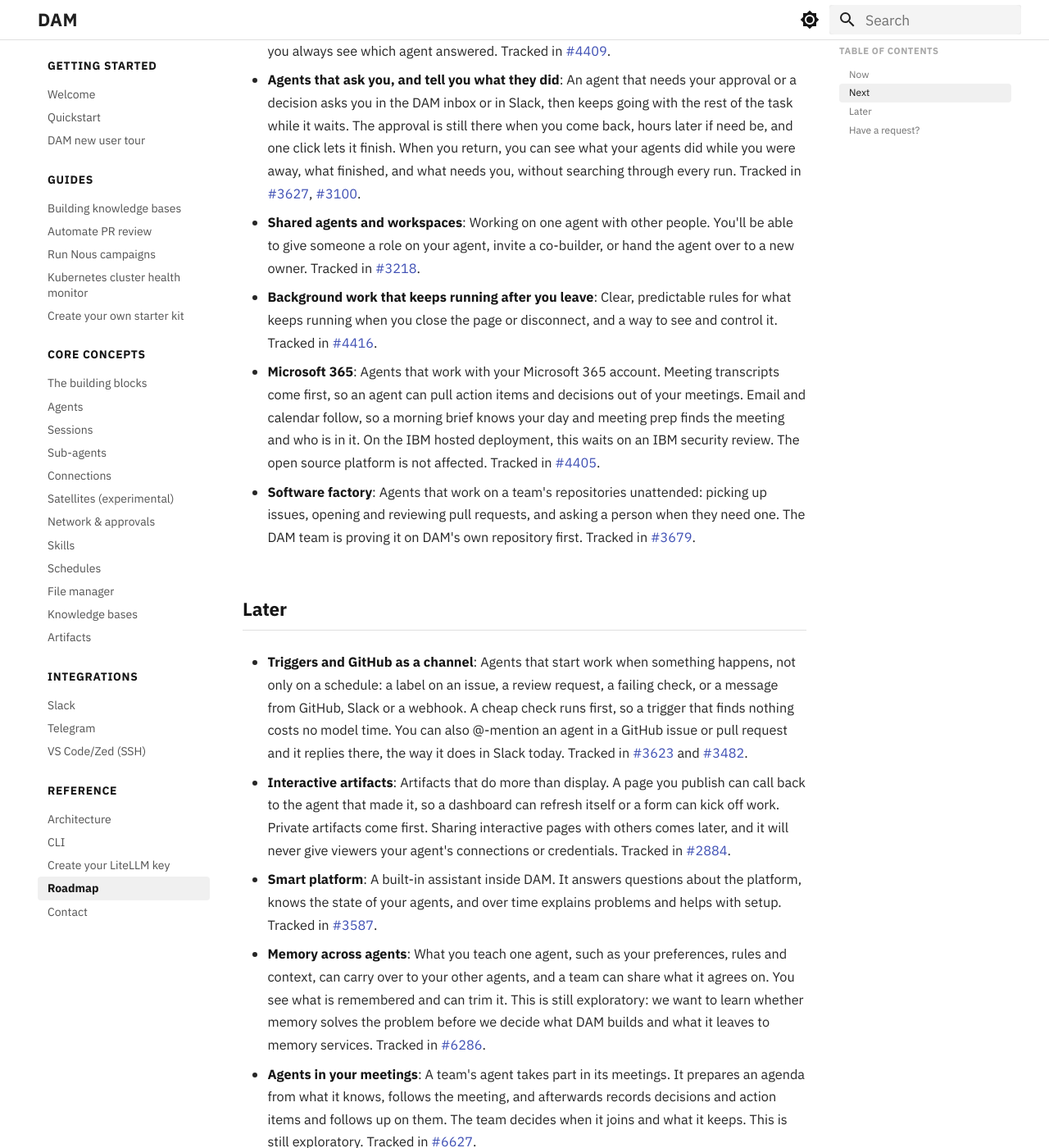
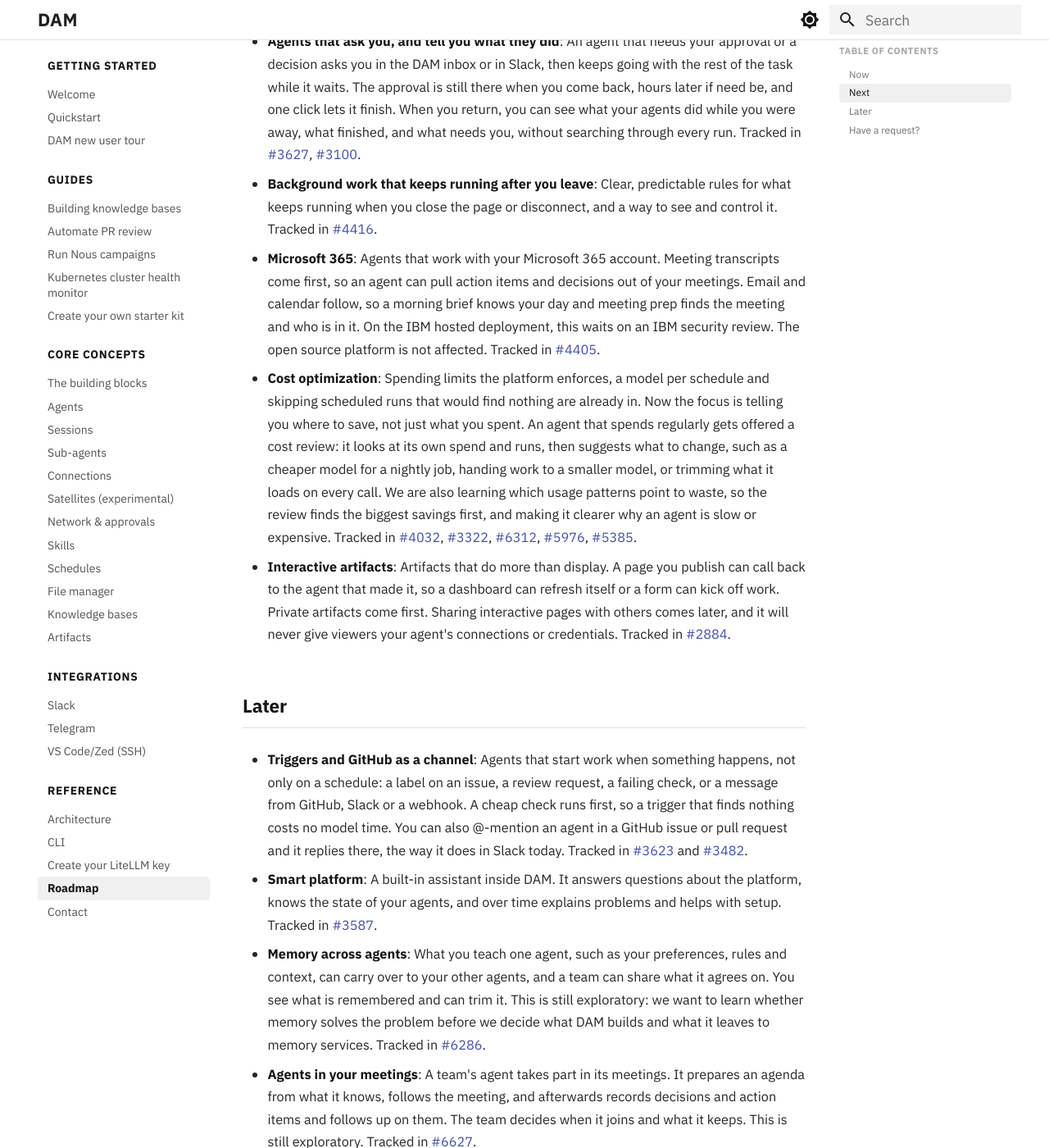
Before and after one commit to dam-agents/docs, an MkDocs documentation site: the page built from docs/reference/roadmap.md, in a window 1280 px wide and 1400 px high, scrolled down 2359 px. Shown: the whole window at 82% size. Built offline with MkDocs 1.6.1 and Material for MkDocs 9.7.7, drawn with Linux system fonts in a browser that asks for light colours; some of the changed text lies outside the part shown.

Commit message:
docs: roadmap matches the board's Now, Next and Later
Assisted-By: Claude

```diff
--- a/docs/reference/roadmap.md
+++ b/docs/reference/roadmap.md
@@ -36,19 +38,17 @@ DAM is a research project, and real users drive its direction. Much of what we b
 
 - **Agents that ask you, and tell you what they did**: An agent that needs your approval or a decision asks you in the DAM inbox or in Slack, then keeps going with the rest of the task while it waits. The approval is still there when you come back, hours later if need be, and one click lets it finish. When you return, you can see what your agents did while you were away, what finished, and what needs you, without searching through every run. Tracked in [#3627](https://github.com/dam-agents/dam/issues/3627){:target="_blank"}, [#3100](https://github.com/dam-agents/dam/issues/3100){:target="_blank"}.
 
-- **Shared agents and workspaces**: Working on one agent with other people. You'll be able to give someone a role on your agent, invite a co-builder, or hand the agent over to a new owner. Tracked in [#3218](https://github.com/dam-agents/dam/issues/3218){:target="_blank"}.
-
 - **Background work that keeps running after you leave**: Clear, predictable rules for what keeps running when you close the page or disconnect, and a way to see and control it. Tracked in [#4416](https://github.com/dam-agents/dam/issues/4416){:target="_blank"}.
 
 - **Microsoft 365**: Agents that work with your Microsoft 365 account. Meeting transcripts come first, so an agent can pull action items and decisions out of your meetings. Email and calendar follow, so a morning brief knows your day and meeting prep finds the meeting and who is in it. On the IBM hosted deployment, this waits on an IBM security review. The open source platform is not affected. Tracked in [#4405](https://github.com/dam-agents/dam/issues/4405){:target="_blank"}.
 
-- **Software factory**: Agents that work on a team's repositories unattended: picking up issues, opening and reviewing pull requests, and asking a person when they need one. The DAM team is proving it on DAM's own repository first. Tracked in [#3679](https://github.com/dam-agents/dam/issues/3679){:target="_blank"}.
+- **Cost optimization**: Spending limits the platform enforces, a model per schedule and skipping scheduled runs that would find nothing are already in. Now the focus is telling you where to save, not just what you spent. An agent that spends regularly gets offered a cost review: it looks at its own spend and runs, then suggests what to change, such as a cheaper model for a nightly job, handing work to a smaller model, or trimming what it loads on every call. We are also learning which usage patterns point to waste, so the review finds the biggest savings first, and making it clearer why an agent is slow or expensive. Tracked in [#4032](https://github.com/dam-agents/dam/issues/4032){:target="_blank"}, [#3322](https://github.com/dam-agents/dam/issues/3322){:target="_blank"}, [#6312](https://github.com/dam-agents/dam/issues/6312){:target="_blank"}, [#5976](https://github.com/dam-agents/dam/issues/5976){:target="_blank"}, [#5385](https://github.com/dam-agents/dam/issues/5385){:target="_blank"}.
+
+- **Interactive artifacts**: Artifacts that do more than display. A page you publish can call back to the agent that made it, so a dashboard can refresh itself or a form can kick off work. Private artifacts come first. Sharing interactive pages with others comes later, and it will never give viewers your agent's connections or credentials. Tracked in [#2884](https://github.com/dam-agents/dam/issues/2884){:target="_blank"}.
 
 ## Later
 
 - **Triggers and GitHub as a channel**: Agents that start work when something happens, not only on a schedule: a label on an issue, a review request, a failing check, or a message from GitHub, Slack or a webhook. A cheap check runs first, so a trigger that finds nothing costs no model time. You can also @-mention an agent in a GitHub issue or pull request and it replies there, the way it does in Slack today. Tracked in [#3623](https://github.com/dam-agents/dam/issues/3623){:target="_blank"} and [#3482](https://github.com/dam-agents/dam/issues/3482){:target="_blank"}.
-
-- **Interactive artifacts**: Artifacts that do more than display. A page you publish can call back to the agent that made it, so a dashboard can refresh itself or a form can kick off work. Private artifacts come first. Sharing interactive pages with others comes later, and it will never give viewers your agent's connections or credentials. Tracked in [#2884](https://github.com/dam-agents/dam/issues/2884){:target="_blank"}.
 
 - **Smart platform**: A built-in assistant inside DAM. It answers questions about the platform, knows the state of your agents, and over time explains problems and helps with setup. Tracked in [#3587](https://github.com/dam-agents/dam/issues/3587){:target="_blank"}.
 
```
Also changed, not shown: other parts of docs/reference/roadmap.md (+3 -1 lines).
